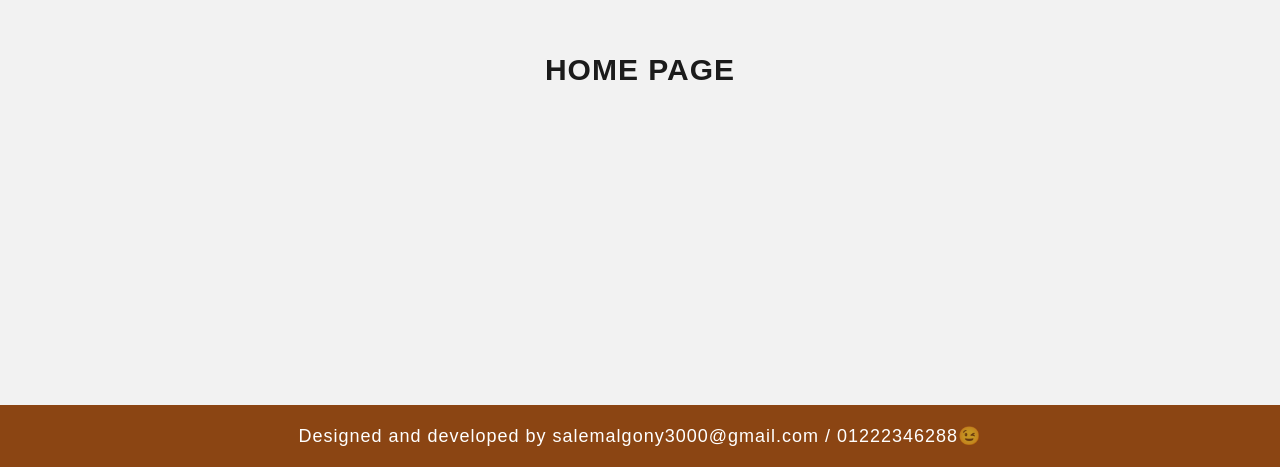
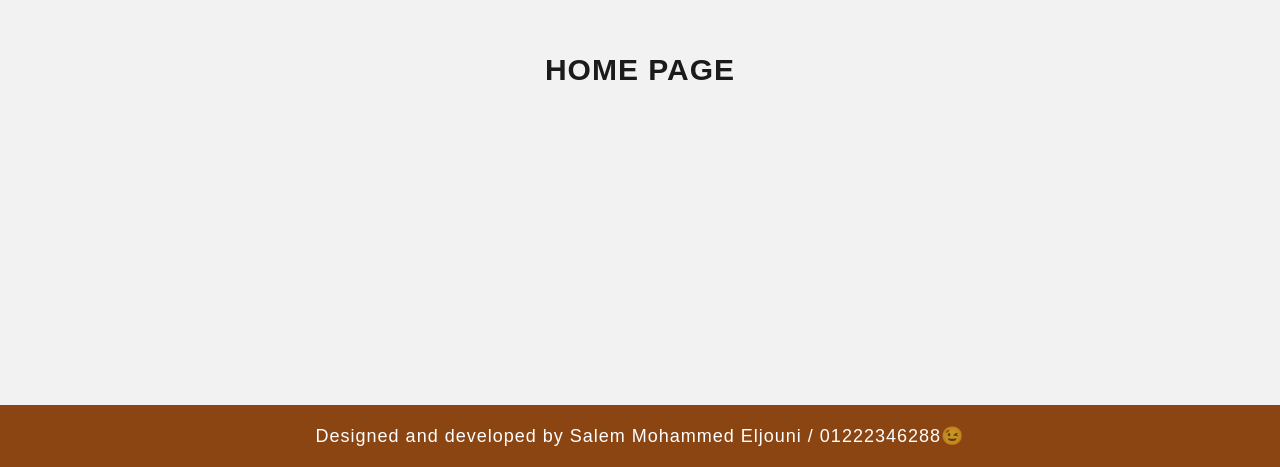
Before and after one commit to SalemMohammed777/elnesr.react, a React (Create React App) app: page / in a window 1280 px wide. Shown: the part 335-802 px from the top of the page. Built offline with nearby package versions, Linux system fonts and the light colour scheme.

Commit message:
first commit

```diff
--- a/src/Component/footer.js
+++ b/src/Component/footer.js
@@ -4,7 +4,15 @@ const Footer = () => {
   return (
     <div className="myfooter">
       <footer className="salem">
-        Designed and developed by salemalgony3000@gmail.com / 01222346288
+        Designed and developed by{" "}
+        <a
+          target="_blank"
+          href="https://www.facebook.com/profile.php?id=100073523372306&mibextid=ZbWKwL"
+        >
+          {" "}
+          Salem Mohammed Eljouni{" "}
+        </a>{" "}
+        / 01222346288
         <span>😉</span>
       </footer>
     </div>
```
Also changed, not shown: src/index.js (line endings or trailing spaces).
